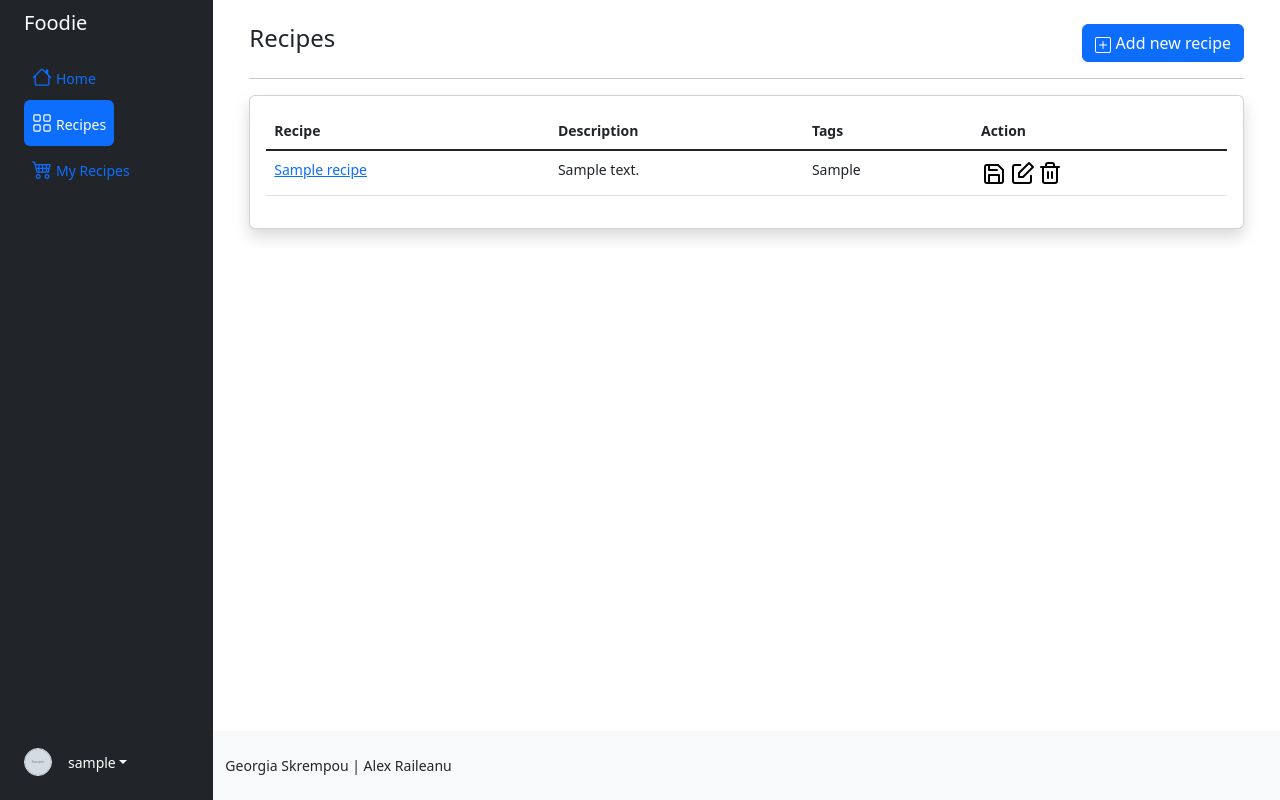
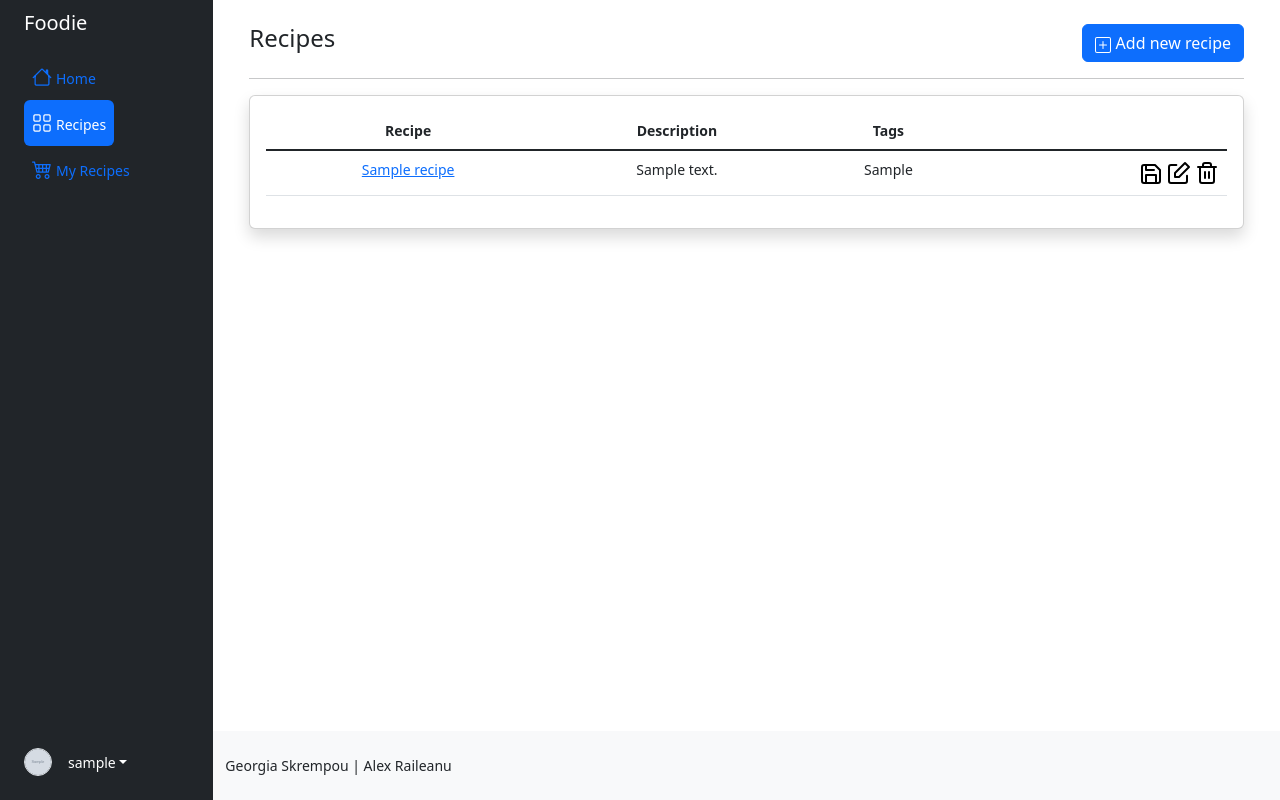
Before and after one commit to GeorgiaSkrempou/Food, a Django app: page /recipes/list_recipe/ in a window 1280 px wide. Run offline with Django 4.2, Linux system fonts and the light colour scheme; a user stored in the database is signed in; tables that the repository leaves empty hold one stand-in row (values such as "Sample post"); grey boxes marked "Sample" are stand-in pictures; some libraries are stand-ins or nearby versions.

Commit message:
chore:edited list recipes frontend a tad

```diff
--- a/recipes_app/recipes/templates/recipes/recipe_list.html
+++ b/recipes_app/recipes/templates/recipes/recipe_list.html
@@ -31,27 +31,27 @@
                 <table class="table table-hover recipe-list" id="recipe-list">
                     <thead>
                     <tr>
-                        <th class="priority-1" scope="col">Recipe</th>
-                        <th class="priority-3" scope="col">Description</th>
-                        <th class="priority-3" scope="col">Tags</th>
-                        <th class="priority-1" scope="col">Action</th>
+                        <th class="priority-1 text-center" scope="col">Recipe</th>
+                        <th class="priority-3 text-center" scope="col">Description</th>
+                        <th class="priority-3 text-center" scope="col">Tags</th>
+                        <th class="priority-1 text-center" scope="col"></th>
                     </tr>
                     </thead>
                     <tbody class="table-group-divider">
 
                     {% for recipe in recipe_list %}
                         <tr>
-                            <td class="priority-1">
+                            <td class="priority-1 text-center">
                                 <a href="{% url 'recipes:detail_recipe' recipe.id %}"
                                    title="See recipe details">{{ recipe.title }}</a>
                             </td>
-                            <td class="priority-3">
+                            <td class="priority-3 text-center">
                                 {{ recipe.description }}
                             </td>
-                            <td class="priority-3">
+                            <td class="priority-3 text-center">
                                 {{ recipe.filters }}
                             </td>
-                            <td class="priority-1">
+                            <td class="priority-1 text-end">
                                 <form action="{% url 'recipes:add_recipe_to_account' recipe.id %}" method="POST"
                                       class="d-inline-block">
                                     {% csrf_token %}
@@ -68,7 +68,7 @@
                                     </button>
                                 </form>
 
-                                    <svg xmlns="http://www.w3.org/2000/svg" width="24" height="24" viewBox="0 0 24 24"
+                                    <a href="{% url 'recipes:update_recipe' recipe.id %}" title="Edit recipe"><svg xmlns="http://www.w3.org/2000/svg" width="24" height="24" viewBox="0 0 24 24"
                                          fill="none" stroke="#000000" stroke-width="2" stroke-linecap="round"
                                          stroke-linejoin="round">
                                         <path d="M20 14.66V20a2 2 0 0 1-2 2H4a2 2 0 0 1-2-2V6a2 2 0 0 1 2-2h5.34"></path>
@@ -100,7 +100,7 @@
                                                 aria-label="close"></button>
                                     </div>
                                     <div class="modal-body">
-                                        Are you sure you want to delete?
+                                        Are you sure you want to delete {{ recipe.title }}?
                                     </div>
                                     <div class="modal-footer">
                                         <form action="{% url 'recipes:delete_recipe' recipe.id %}" method="POST">
```
Also changed, not shown: recipes_app/recipes/templates/recipes/user_recipes.html (+9 -9 lines).
